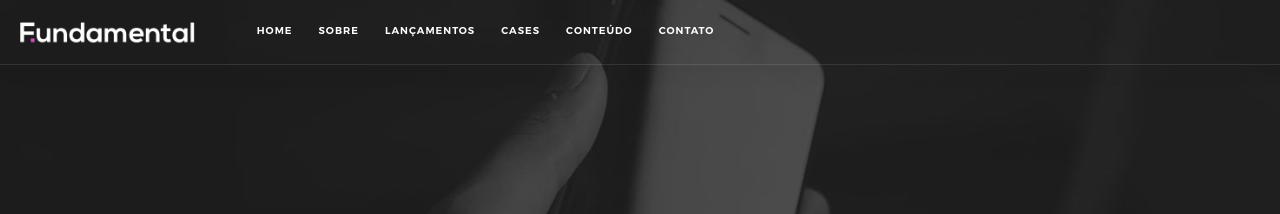
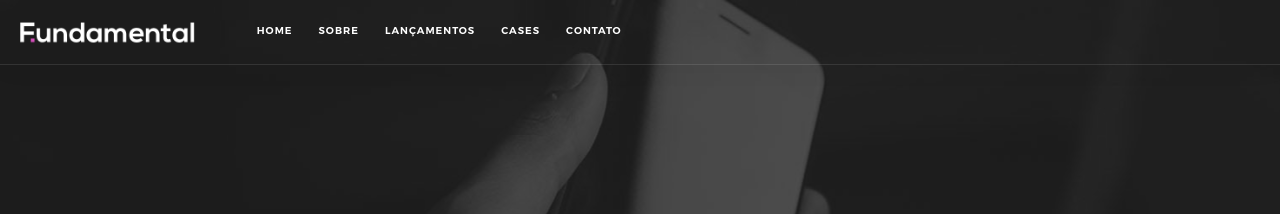
Before and after one commit to WeThinkIdeas/fundamental.github.io, a Jekyll site: the page built from contact.html, in a window 1280 px wide and 900 px high. Shown: the top 214 px of the window. Built offline with Jekyll 4.4.1, drawn with Linux system fonts in a browser that asks for light colours; some web fonts are replaced; a script that is not in the unit is left out.

Commit message:
remove-content

```diff
--- a/_includes/footer.html
+++ b/_includes/footer.html
@@ -44,10 +44,10 @@
                     </li>
 
                     <li>
-                        <a href="{{ site.baseurl }}/blog.html">
-                            <span>Conteúdo</span>
-                        </a>
-                    </li>
+                        <!-- <a href="{{ site.baseurl }}/blog.html"> -->
+                            <!-- <span>Blog</span> -->
+                        <!-- </a> -->
+                    <!-- </li> -->
 
                     <li>
                         <a href="{{ site.baseurl }}/cases">
--- a/_includes/header.html
+++ b/_includes/header.html
@@ -14,7 +14,7 @@
                     <li><a href="{{ site.baseurl }}/empresa">Sobre</a></li>
                     <li><a href="{{ site.baseurl }}/lancamento">Lançamentos</a></li>
                     <li><a href="{{ site.baseurl }}/cases">Cases</a></li>
-                    <li><a href="{{ site.baseurl }}/conteudo">Conteúdo</a></li>
+                    <!-- <li><a href="{{ site.baseurl }}/conteudo">Conteúdo</a></li> -->
                     <li><a href="{{ site.baseurl }}/contato">Contato</a></li>
                     <!-- <a class=" btn btn__text btn i btn__text btn btn--xs btn:last-child btn--primary" href="{{ site.baseurl }}/contato">Contato</a> -->
                     <!-- {% for page in site.pages %}{% if page.title %}
```
